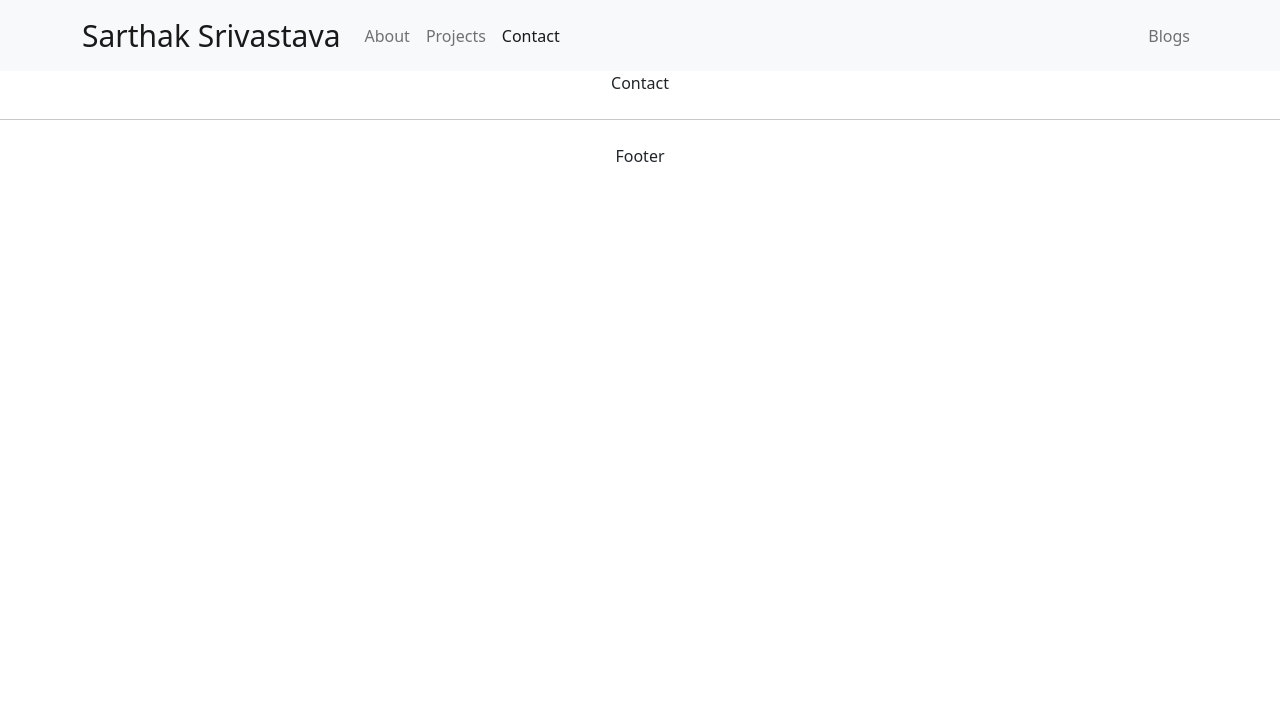
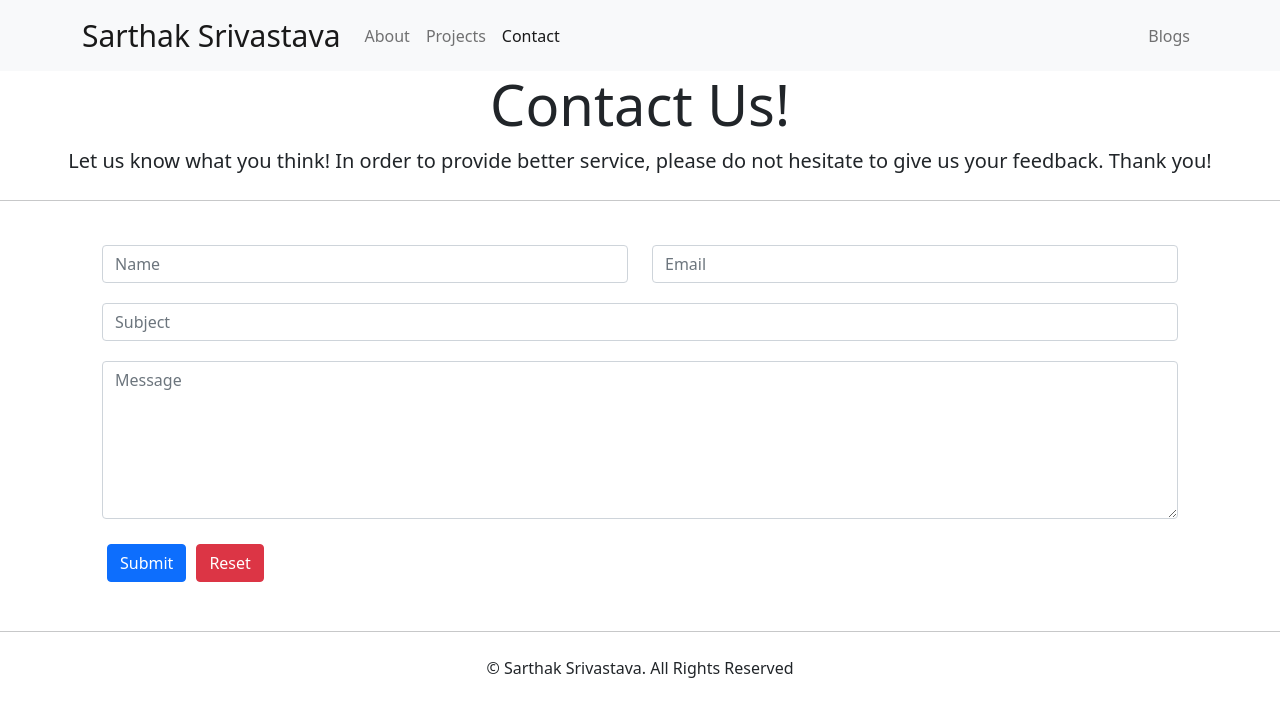
Before and after one commit to Sarthakbunny/React-Web-Portfolio, a React (Create React App) app: page /contact in a window 1280 px wide. Shown: the top 716 px of the page. Built offline with nearby package versions, Linux system fonts and the light colour scheme.

Commit message:
Added Contact Component

```diff
--- a/package.json
+++ b/package.json
@@ -6,6 +6,7 @@
     "@testing-library/jest-dom": "^5.16.3",
     "@testing-library/react": "^12.1.4",
     "@testing-library/user-event": "^13.5.0",
+    "axios": "^0.26.1",
     "bootstrap": "^5.1.3",
     "react": "^17.0.2",
     "react-bootstrap": "^2.2.2",
--- a/src/App.css
+++ b/src/App.css
@@ -1,3 +1,19 @@
 .App {
   text-align: center;
 }
+
+.project-tile{
+  padding: 10px;
+}
+
+.form-group, .row {
+  padding: 10px;
+}
+
+.button-group {
+  text-align: left;
+}
+
+.btn {
+  margin: 5px;
+}
--- a/src/Components/Contact.js
+++ b/src/Components/Contact.js
@@ -1,11 +1,88 @@
-import React from 'react'
+import React, { useState } from 'react'
+import * as axios from 'axios';
+import { Button, Form, Row } from 'react-bootstrap';
 
 function Contact() {
+  const [name, setName] = useState('');
+  const [email, setEmail] = useState('');
+  const [subject, setSubject] = useState('');
+  const [message, setMessage] = useState('');
+
+  const submitEmail = () => {
+    axios({
+      method: "POST",
+      url: "/send",
+      data: { name, email, subject, message }
+    }).then((response) => {
+      if (response.data.status === 'success') {
+        alert("Message Sent.");
+        this.resetForm()
+      } else if (response.data.status === 'fail') {
+        alert("Message failed to send.")
+      }
+    })
+  }
+
+  const resetForm = () => {
+    setName('');
+    setEmail('');
+    setSubject('');
+    setMessage('');
+  }
+
   return (
-    <div id="contact">
-      Contact
+    <div className='jumbotron'>
+      <h1 className="display-4">Contact Us!</h1>
+      <p className="lead">Let us know what you think! In order to provide better service,
+        please do not hesitate to give us your feedback. Thank you!</p>
+      <hr className="my-4" />
+      <div className="container">
+        <div className="row">
+          <div className="col-md-12">
+            <div className="section-title">
+              <Form id="contact-form" onSubmit={submitEmail}
+                method="POST">
+                <Form.Group>
+                  <Row className="row">
+                    <div className="col-md-6">
+                      <input placeholder="Name" id="name" type="text"
+                        className="form-control" required value={name}
+                        onChange={e => setName( e.target.value )} />
+                    </div>
+                    <div className="col-md-6">
+                      <input placeholder="Email" id="email" type="email"
+                        className="form-control" aria-describedby="emailHelp"
+                        required value={email}
+                        onChange={e => setEmail( e.target.value )} />
+                    </div>
+                  </Row>
+                </Form.Group>
+                <Form.Group className='form-group'>
+                  <input placeholder="Subject" id="subject" type="text"
+                    className="form-control" required value={subject}
+                    onChange={e => setSubject( e.target.value )} />
+                </Form.Group>
+                <Form.Group className='form-group'>
+                  <textarea placeholder="Message" id="message"
+                    className="form-control" rows="6"
+                    required value={message}
+                    onChange={e => setMessage( e.target.value )} />
+                </Form.Group>
+                <Form.Group className='form-group'>
+                  <div className='button-group'>
+                    <Button type="submit" className="primary-btn submit">Submit</Button>
+                    <Button className='btn btn-danger' onClick={() => resetForm()}>Reset</Button>
+                  </div>
+                </Form.Group>
+              </Form>
+            </div>
+          </div>
+
+        </div>
+
+      </div>
     </div>
-  )
+  );
 }
 
 export default Contact
--- a/src/Components/Footer.js
+++ b/src/Components/Footer.js
@@ -2,7 +2,9 @@ import React from 'react'
 
 function Footer() {
   return (
-    <div>Footer</div>
+    <div className='footer'>
+      &copy; Sarthak Srivastava. All Rights Reserved
+    </div>
   )
 }
 
--- a/src/Components/ProjectTile.js
+++ b/src/Components/ProjectTile.js
@@ -3,7 +3,7 @@ import {Card, Button} from 'react-bootstrap';
 
 function ProjectTile({ src, alt, text, link }) {
     return (
-        <div className='col col-md-6 col-lg-4'>
+        <div className='project-tile col col-md-6 col-lg-4'>
                 <Card style={{ width: '25rem' }}>
                     <Card.Img variant="top" src={`${src} cap`} height={300} width={150} />
                     <Card.Body>
```
Also changed, not shown: 1 other file (tests, documents, lock files or other folders).
